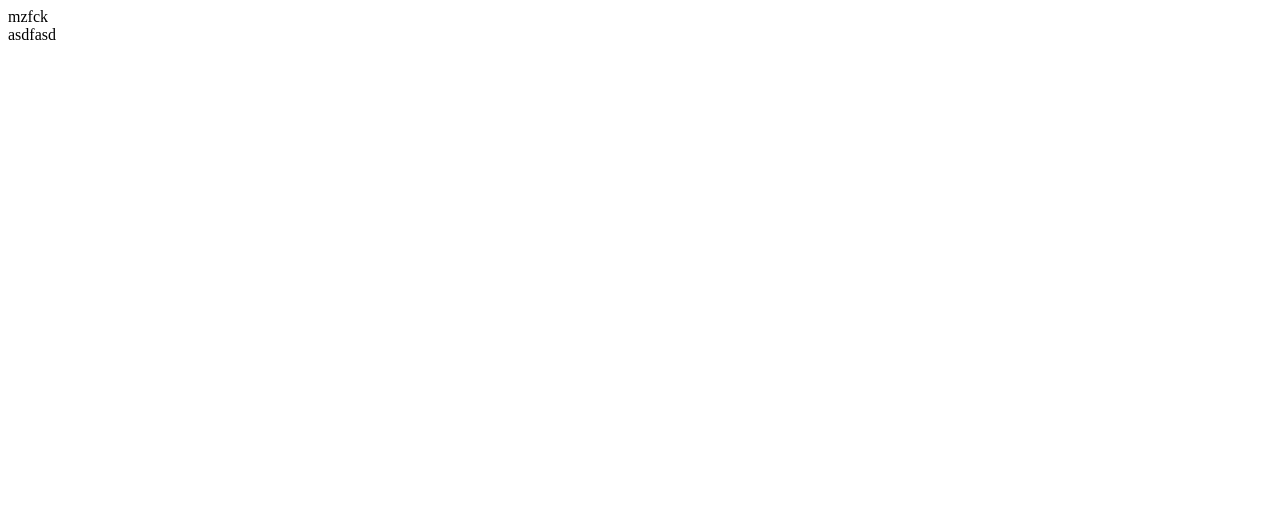
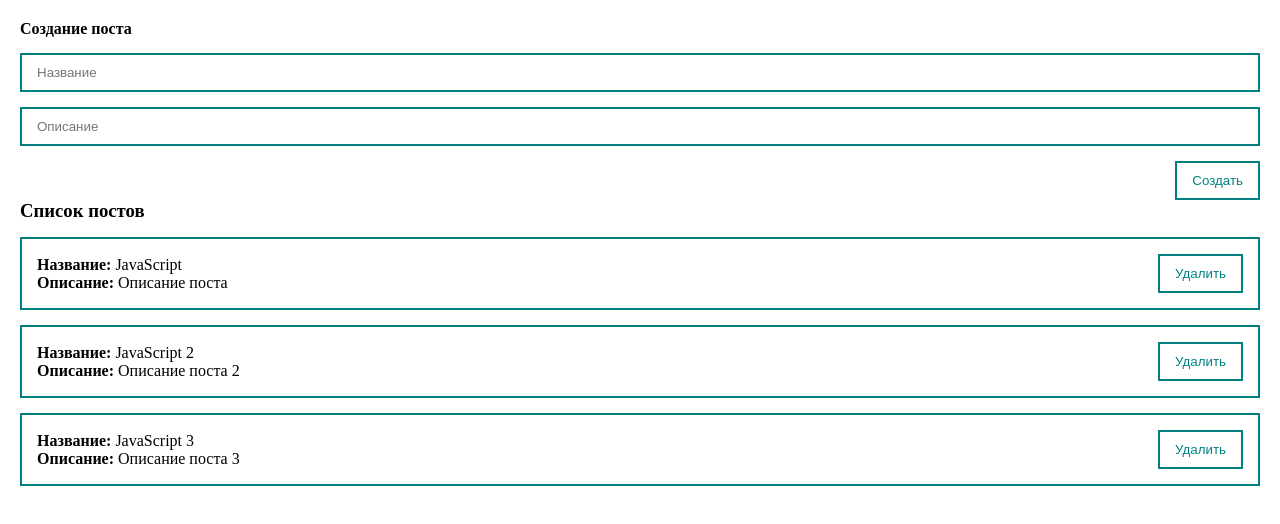
Before and after one commit to satu1kaa/vue3_firstproject, a Vue app: page / in a window 1280 px wide. Shown: the top 524 px of the page. Built offline with nearby package versions, Linux system fonts and the light colour scheme.

Commit message:
add PostList, PostForm, PostItem and several UI components

```diff
--- a/src/App.vue
+++ b/src/App.vue
@@ -1,15 +1,48 @@
 <template lang="">
-    <div>
-        mzfck
-    </div>
-    <div>
-        asdfasd
+    <div class="app">
+        <post-form
+            @create="createPost"
+        />
+        <post-list
+            :posts="posts"
+        />
     </div>
 </template>
 
 <script>
+import PostForm from "@/components/PostForm";
+import PostList from "@/components/PostList";
 
+export default {
+    components: {
+        PostList,
+        PostForm
+    },
+    data() {
+        return {
+            posts: [
+                {id: 1, title: 'JavaScript', body: 'Описание поста'},
+                {id: 2, title: 'JavaScript 2', body: 'Описание поста 2'},
+                {id: 3, title: 'JavaScript 3', body: 'Описание поста 3'},
+            ],
+        }
+    },
+    methods: {
+        createPost(post) {
+           this.posts.push(post);
+        },
+    }
+}
 </script>
-<style lang="">
+
+<style>
+* {
+    margin: 0;
+    padding :0;
+    box-sizing: border-box;
+}
+.app {
+    padding: 20px;
+}
 
 </style>
--- /dev/null
+++ b/src/components/PostForm.vue
@@ -0,0 +1,53 @@
+<template >
+    <form @submit.prevent>
+            <h4>Создание поста</h4>
+            <my-input
+                v-model="post.title"
+                type="text"
+                placeholder="Название"
+            />
+            <my-input
+                v-model="post.body"
+                type="text"
+                placeholder="Описание"
+            />
+            <my-button
+                style="align-self: flex-end; margin-top: 15px;"
+                @click="createPost"
+            >
+                Создать
+            </my-button>
+        </form>
+</template>
+
+<script>
+export default {
+    data() {
+        return {
+            post: {
+                title: '',
+                body: '',
+            }
+        }
+    },
+    methods: {
+    createPost() {
+        this.post.id = Date.now();
+        this.$emit('create', this.post);
+        this.post = {
+                title: '',
+                body: ''
+            }
+        }
+    }
+}
+</script>
+
+<style scoped>
+form {
+    display: flex;
+    flex-direction: column;
+
+}
+
+</style>
--- /dev/null
+++ b/src/components/PostItem.vue
@@ -0,0 +1,33 @@
+<template >
+    <div class="post">
+        <div>
+            <div><strong>Название:</strong> {{ post.title }}</div>
+            <div><strong>Описание:</strong> {{ post.body }}</div>
+        </div>
+        <div class="post__btns">
+            <my-button>Удалить</my-button>
+        </div>
+    </div>
+</template>
+
+<script>
+export default {
+    props: {
+        post: {
+            type: Object,
+            required: true
+        }
+    }
+}
+</script>
+
+<style scoped>
+.post {
+    padding: 15px;
+    border: 2px solid teal;
+    margin-top: 15px;
+    display: flex;
+    align-items: center;
+    justify-content: space-between;
+}
+</style>
--- /dev/null
+++ b/src/components/PostList.vue
@@ -0,0 +1,27 @@
+<template >
+    <div>
+        <h3>Список постов</h3>
+        <post-item
+            v-for="post in posts"
+            :post="post"
+        />
+    </div>
+</template>
+
+<script>
+import PostItem from "@/components/PostItem.vue"
+
+export default {
+    components: {PostItem},
+    props: {
+        posts: {
+            type: Array,
+            required: true
+        }
+    }
+}
+</script>
+
+<style scoped>
+
+</style>
--- /dev/null
+++ b/src/components/UI/MyButton.vue
@@ -0,0 +1,21 @@
+<template>
+    <button class="btn" >
+        <slot></slot>
+    </button>
+</template>
+
+<script>
+export default {
+    name: 'my-button'
+}
+</script>
+
+<style scoped>
+.btn {
+    align-self: flex-end;
+    padding: 10px 15px;
+    background: none;
+    color: teal;
+    border: 2px solid teal;
+}
+</style>
--- /dev/null
+++ b/src/components/UI/MyInput.vue
@@ -0,0 +1,26 @@
+<template>
+    <input :value="modelValue" @input="updateInput" class="input" type="text">
+</template>
+
+<script>
+export default {
+    name: 'my-input',
+    props: {
+        modelValue: [String, Number]
+    },
+    methods: {
+        updateInput(event) {
+            this.$emit('update:modelValue', event.target.value)
+        }
+    }
+}
+</script>
+
+<style scoped>
+.input {
+    width: 100%;
+    border: 2px solid teal;
+    padding: 10px 15px;
+    margin-top: 15px;
+}
+</style>
--- /dev/null
+++ b/src/components/UI/index.js
@@ -0,0 +1,7 @@
+import MyButton from "@/components/UI/MyButton"
+import MyInput from "@/components/UI/MyInput"
+
+export default [
+    MyButton,
+    MyInput,
+]
--- a/src/main.js
+++ b/src/main.js
@@ -1,3 +1,11 @@
 import { createApp } from 'vue'
 import App from './App'
-createApp(App).mount('#app')
+import components from '@/components/UI'
+
+const app = createApp(App)
+
+components.forEach(component => {
+    app.component(component.name, component)
+})
+
+app.mount('#app')
```
